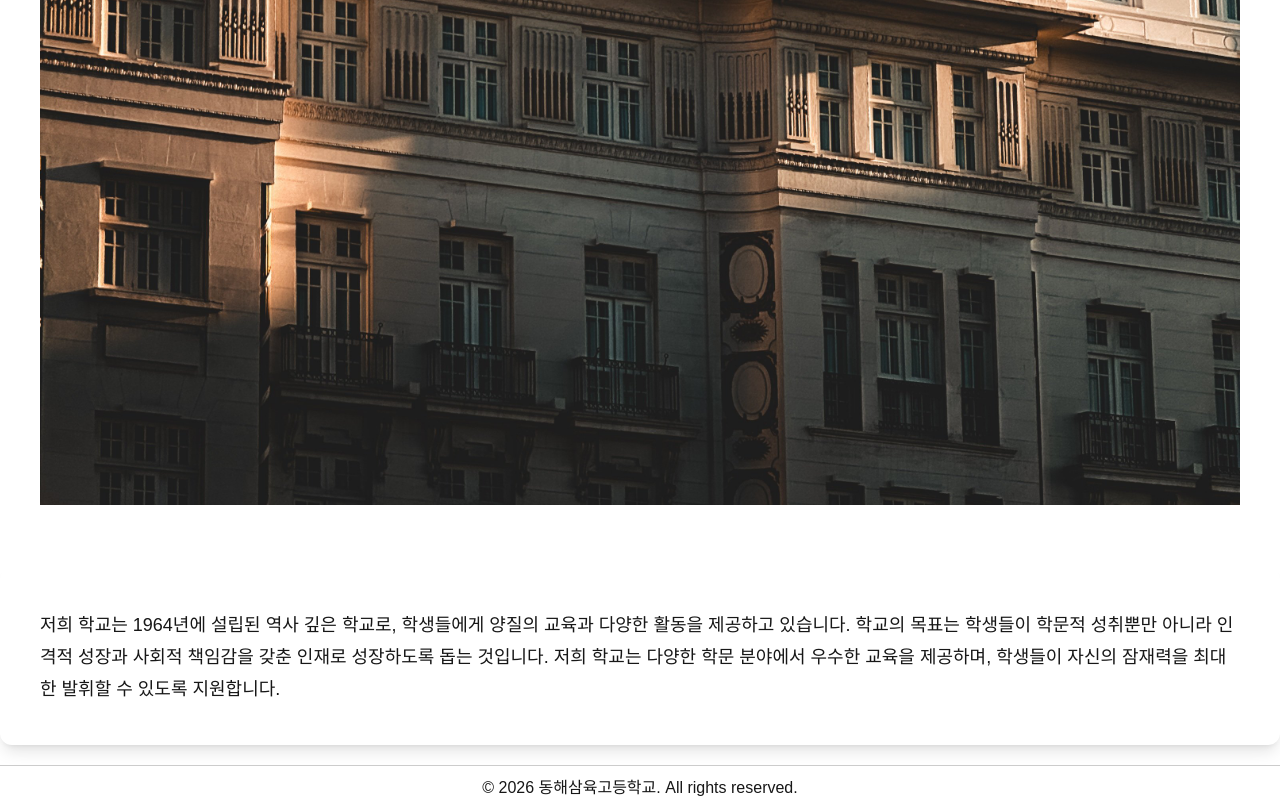
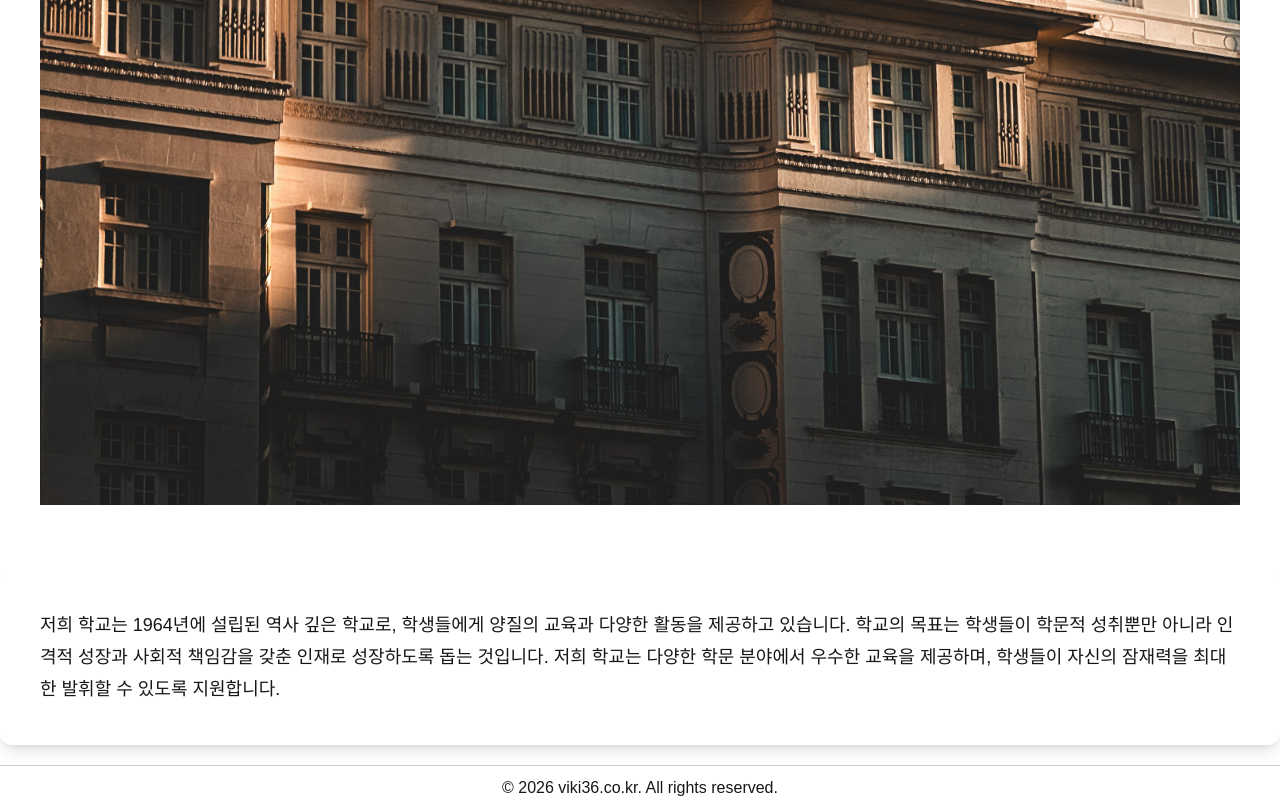
Before and after one commit to park53046/board-app, a Next.js app: page / in a window 1280 px wide. Shown: the part 1377-2177 px from the top of the page. Built offline with nearby package versions, Linux system fonts and the light colour scheme; no server answers.

Commit message:
푸터 문구 viki36.co.kr로 변경

```diff
--- a/app/layout.tsx
+++ b/app/layout.tsx
@@ -65,7 +65,7 @@ export default async function RootLayout({
         <main>{children}</main>
 
         <footer style={{ marginTop: "20px", borderTop: "1px solid #ccc", paddingTop: "10px" }}>
-          <p style={{ textAlign: "center" }}>© 2026 동해삼육고등학교. All rights reserved.</p>
+          <p style={{ textAlign: "center" }}>© 2026 viki36.co.kr. All rights reserved.</p>
         </footer>
       </body>
     </html>
```
